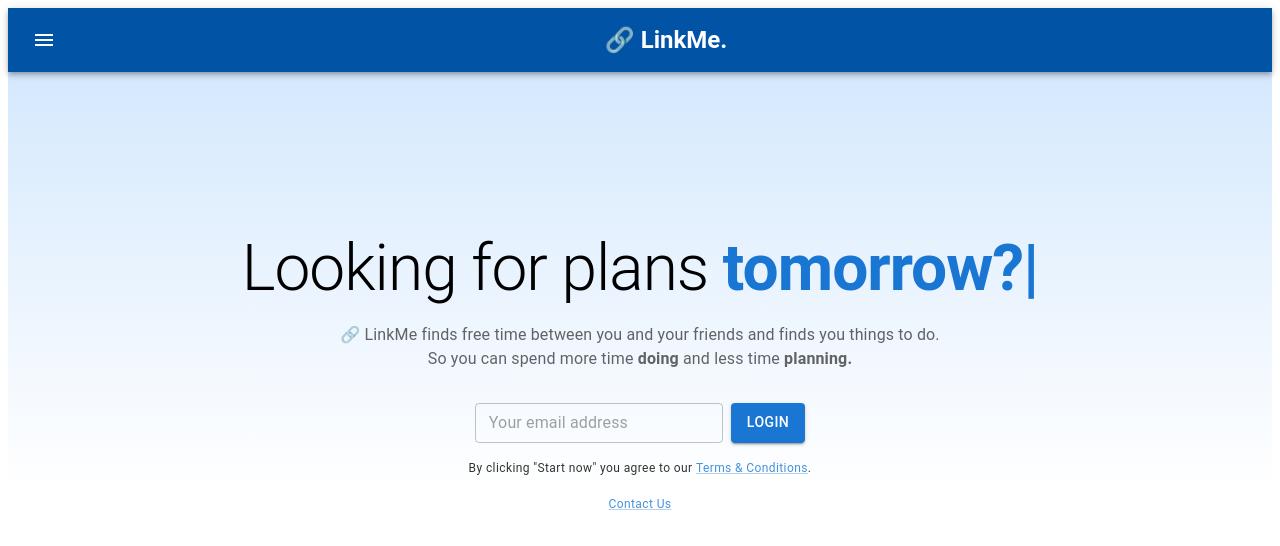
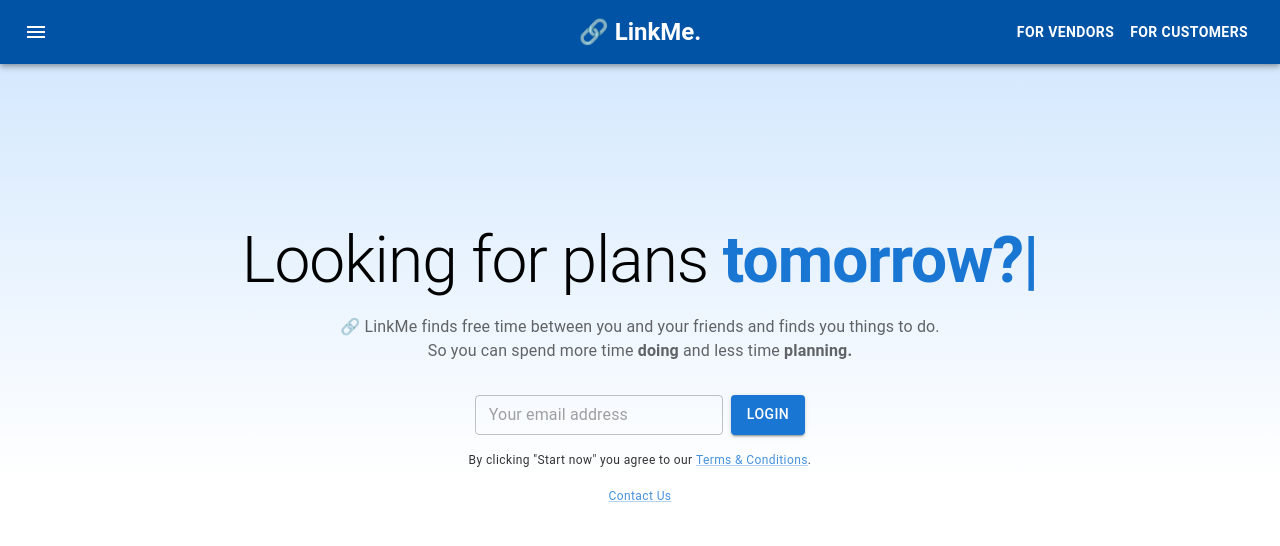
Before and after one commit to AbhishekDinesan/LinkMe, a React (Create React App) app in the folder front-end/: page / in a window 1280 px wide. Shown: the top 546 px of the page. Built offline with nearby package versions, Linux system fonts and the light colour scheme; no server answers.

Commit message:
better navbar code + global margin fixes

```diff
--- a/front-end/src/App.js
+++ b/front-end/src/App.js
@@ -10,6 +10,7 @@ import Footer from './components/FooterBar';
 import FooterBar from './components/FooterBar';
 import GroupCreationPage from './pages/groupCreationPage';
 import EventsPage from './pages/eventsPage';
+import './styles/App.css'
 
 function App() {
   return (
--- a/front-end/src/components/AppBar.js
+++ b/front-end/src/components/AppBar.js
@@ -7,7 +7,7 @@ import Button from '@mui/material/Button';
 import IconButton from '@mui/material/IconButton';
 import MenuIcon from '@mui/icons-material/Menu';
 
-export default function MenuAppBar({title}) {
+export default function MenuAppBar({ title, subtitles }) {
   return (
     <Box sx={{ flexGrow: 1 }}>
       <AppBar position="static" sx={{ backgroundColor: '#0053a5' }}>
@@ -21,9 +21,21 @@ export default function MenuAppBar({title}) {
           >
             <MenuIcon />
           </IconButton>
-          <Typography variant="h5" component="div" textAlign = 'center' sx={{ flexGrow: 1, fontWeight: 'bold', }}>
-          {title}
+          <Typography
+            variant="h5"
+            component="div"
+            sx={{
+              fontWeight: 'bold',
+              position: 'absolute',
+              left: '50%',
+              transform: 'translateX(-50%)',
+            }}
+          >
+            {title}
           </Typography>
+          <Box sx={{ flexGrow: 1, display: 'flex', justifyContent: 'flex-end' }}>
+            {subtitles.map((text, index) => (<Button key={index} color="inherit" sx={{ fontWeight: 'bold' }}> {text} </Button>))}
+          </Box>
         </Toolbar>
       </AppBar>
     </Box>
--- a/front-end/src/pages/hero.js
+++ b/front-end/src/pages/hero.js
@@ -25,9 +25,10 @@ export default function Hero() {
         backgroundRepeat: 'no-repeat',
       })}
     >
-      <MenuAppBar title={"🔗 LinkMe."} />
+      <MenuAppBar title={"🔗 LinkMe."} subtitles={["For Vendors", "For Customers"]} />
       <Container
         sx={{
+          padding: 0,
           display: 'flex',
           flexDirection: 'column',
           alignItems: 'center',
--- a/front-end/src/styles/App.css
+++ b/front-end/src/styles/App.css
@@ -1,3 +1,14 @@
+* {
+  margin: 0;
+  padding: 0;
+  box-sizing: border-box;
+}
+
 body {
     font-family: 'Poppins', sans-serif;
   }
+  html, body {
+    width: 100%;
+    height: 100%;
+    overflow-x: hidden;
+  }
```
Also changed, not shown: 1 other file (tests, documents, lock files or other folders).
